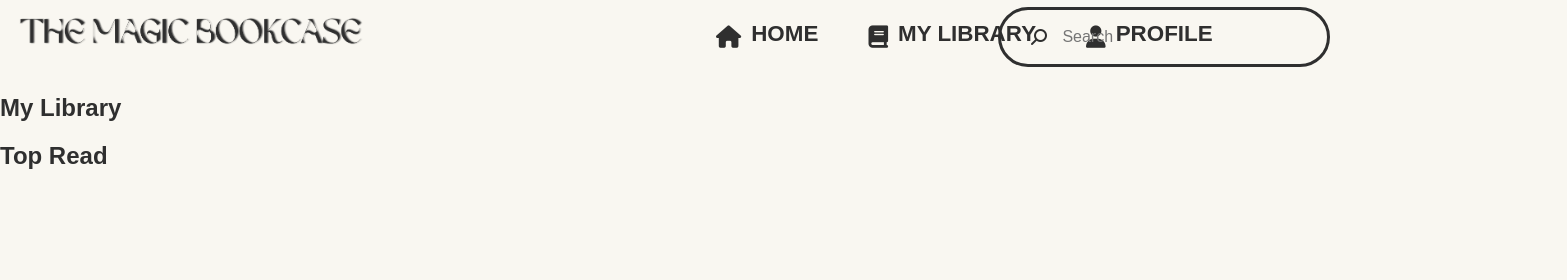
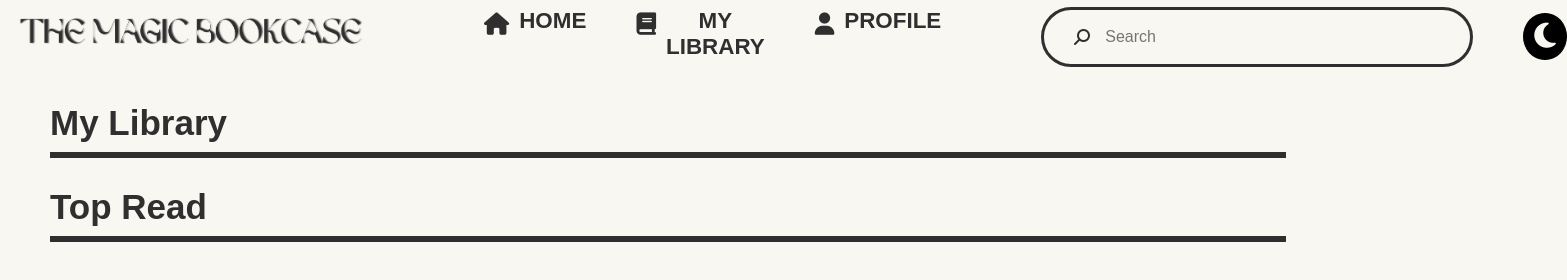
Before and after one commit to rachella0418/book-website, a plain HTML site: page main.html in a window 1280 px wide. Shown: the whole page, 1567 px wide, since content can reach past the window. Drawn offline with Linux system fonts and the light colour scheme.

Commit message:
dark mode stuff

```diff
--- a/main.css
+++ b/main.css
@@ -15,16 +15,18 @@ header {
     flex-direction: row;
     align-items: center;
     position: relative;
+
 }
 
 .logo {
     width: 30%;
     float: left;
+    margin-right: 100px;
 }
 
 #search-bar {
     position: relative;
-    left: 48%;
+    margin-left: 100px;
     border: 3px solid #2f2f2f;
     border-radius: 30px;
     display: flex;
@@ -34,7 +36,7 @@ header {
 }
 
 .search {
-    width: 250px;
+    width: 350px;
     background: transparent;
     border: 0;
     outline: 0;
@@ -75,3 +77,35 @@ a {
 #nav-bar .fa-solid {
     margin-right: 10px;
 }
+
+.fa-moon {
+    color: #f9f7f1;
+    margin-left: 50px;
+    font-size: 1.8rem;
+    border: 1px solid black;
+    background-color: black;
+    padding: 8px;
+    padding-left: 10px;
+    padding-right: 10px;
+    border-radius: 50%;
+}
+
+.fa-moon:hover {
+    cursor: pointer;
+}
+
+section {
+    position: relative;
+    margin-left: 50px;
+}
+
+section h1 {
+    font-size: 35px;
+}
+
+.divider {
+    width: 100%;
+    border: 3px solid #2f2f2f;
+    margin-top: -20px;
+    max-width: 1800px;
+}
--- a/main.html
+++ b/main.html
@@ -15,10 +15,6 @@
         <body>
             <header>
                 <img class="logo" src="./pictures/inline-black.png" alt="logo-black">
-                <div id="search-bar">
-                    <i class="fa-solid fa-magnifying-glass"></i>
-                    <input type="text" class="search" placeholder="Search">
-                </div>
                 <nav id="nav-bar">
                     <i class="fa-solid fa-house"></i>
                     <li><a href="./main.html">Home</a></li>
@@ -27,13 +23,22 @@
                     <i class="fa-solid fa-user"></i>
                     <li><a href="./profile.html">Profile</a></li>
                 </nav>
+                <div id="search-bar">
+                    <i class="fa-solid fa-magnifying-glass"></i>
+                    <input type="text" class="search" placeholder="Search">
+                </div>
+                <i class="fa-solid fa-moon"></i>
             </header>
             <section id="mylib-field">
                 <h1>My Library</h1>
+                <div class="divider"></div>
             </section>
             <section id="topread-field">
                 <h1>Top Read</h1>
+                <div class="divider"></div>
             </section>
         </body>
+        <script src="server.js"></script>
+
     </main>
 </html>
--- a/server.js
+++ b/server.js
@@ -38,3 +38,9 @@ showPass.onclick = function() {
         input.type = "password";
     }
 }
+
+let darkMode = document.getElementById("dark-mode");
+
+darkMode.onclick = function() {
+    document.getElementsByTagName("body").style.backgroundColor = white;
+}
```
